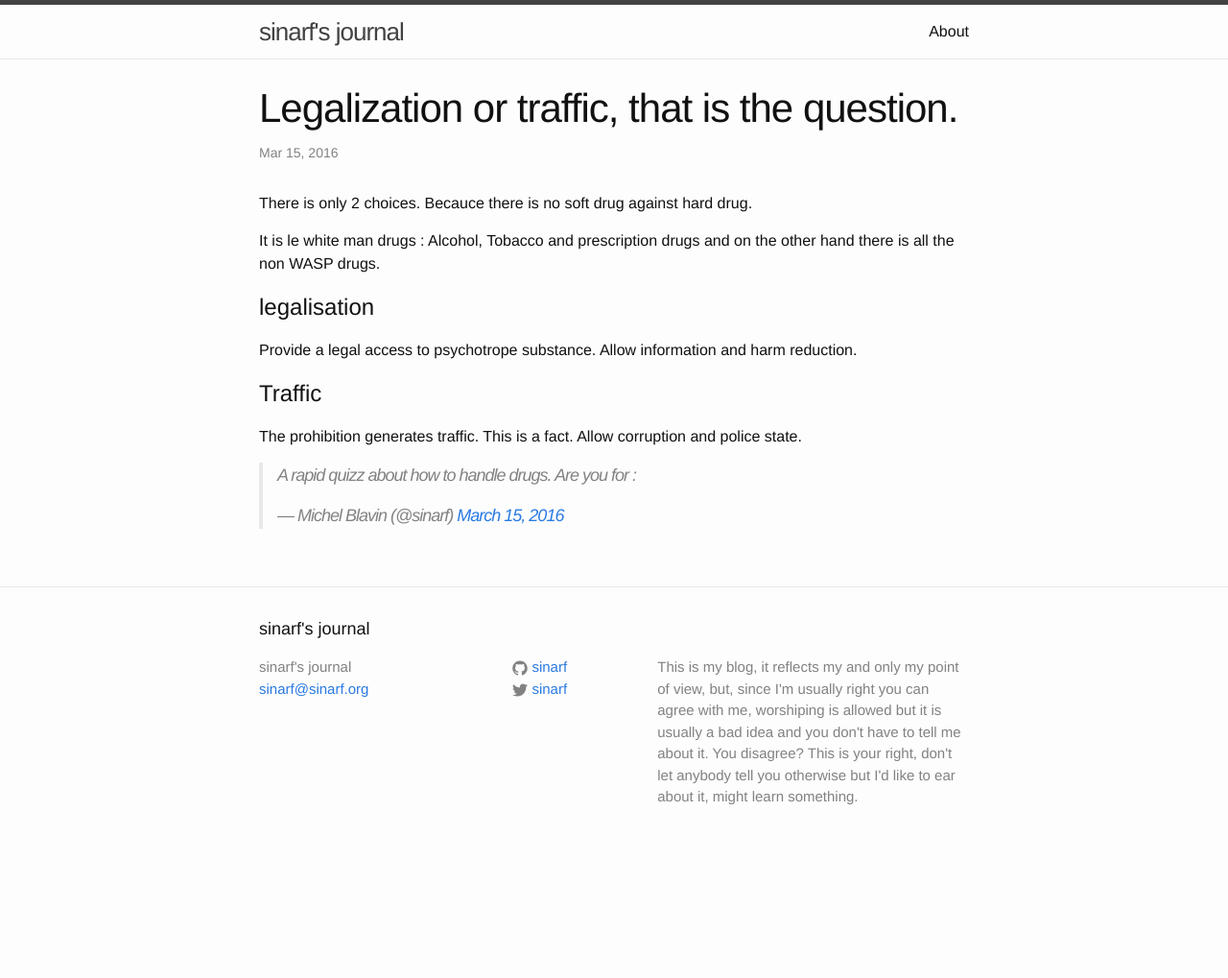
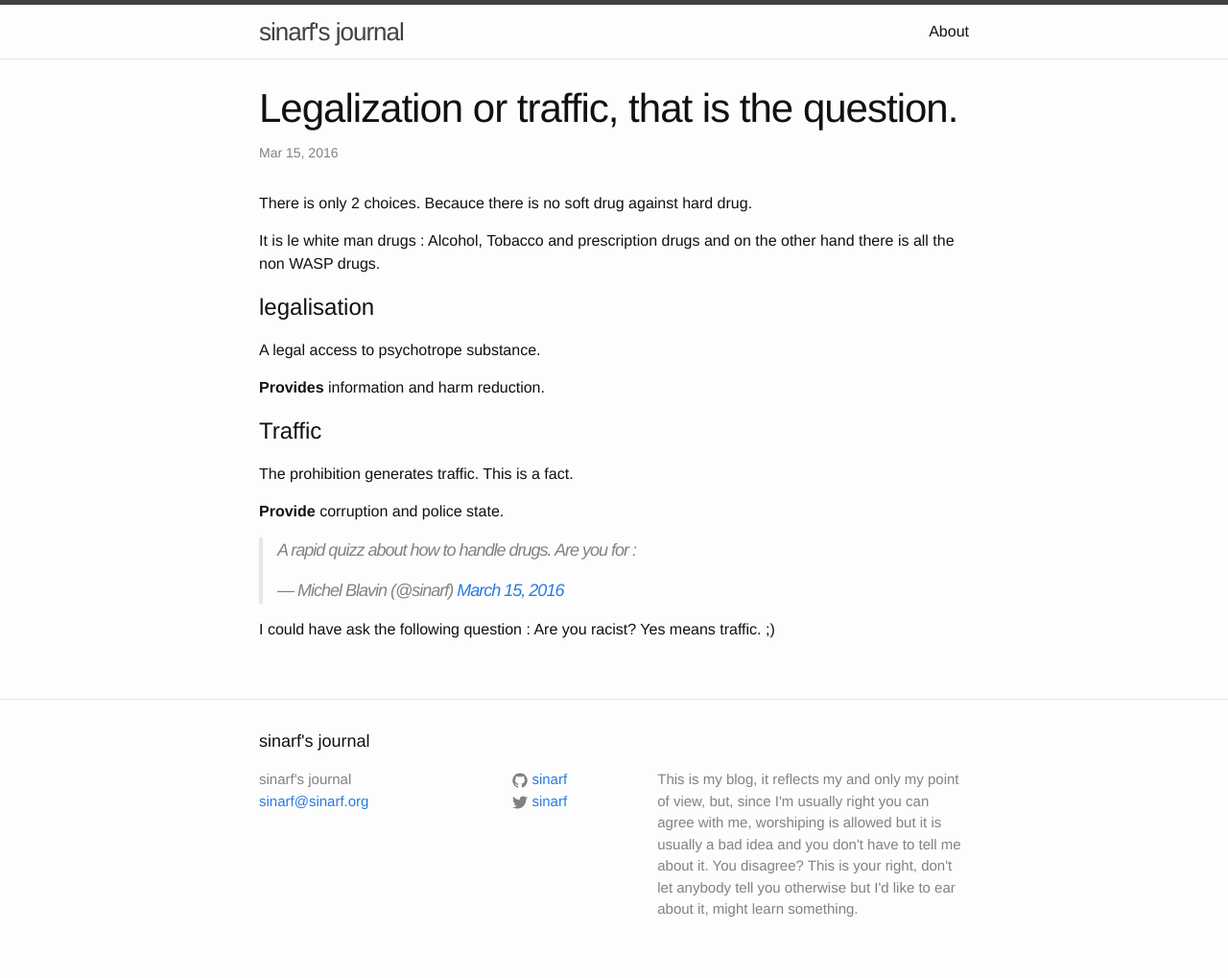
Before and after one commit to sinarf/blog, a Jekyll site: the page built from _posts/2016-03-15-legalizeortraffic.md, in a window 1280 px wide. Shown: the whole page at 96% size. Built offline with Jekyll 4.4.1, drawn with Linux system fonts in a browser that asks for light colours; comment, search, counter and statistics services are not loaded; before the commit the page ends 902 px from its top, so only the background shows below that.

Commit message:
New post traffic or legal

```diff
--- a/_posts/2016-03-15-legalizeortraffic.md
+++ b/_posts/2016-03-15-legalizeortraffic.md
@@ -11,13 +11,21 @@ It is le white man drugs : Alcohol, Tobacco and prescription drugs and on the ot
 
 # legalisation
 
-Provide  a legal access to psychotrope substance. Allow information and harm reduction.
+A legal access to psychotrope substance.
+
+
+**Provides** information and harm reduction.
 
 
 # Traffic
 
-The prohibition generates traffic. This is a fact. Allow corruption and police state.
+The prohibition generates traffic. This is a fact.
+
+**Provide**  corruption and police state.
 
 
 <blockquote class="twitter-tweet" data-lang="en"><p lang="en" dir="ltr">A rapid quizz about how to handle drugs. Are you for :</p>&mdash; Michel Blavin (@sinarf) <a href="https://twitter.com/sinarf/status/709820320815915009">March 15, 2016</a></blockquote>
 <script async src="//platform.twitter.com/widgets.js" charset="utf-8"></script>
+
+
+I could have ask the following question : Are you racist? Yes means traffic. ;)
```
